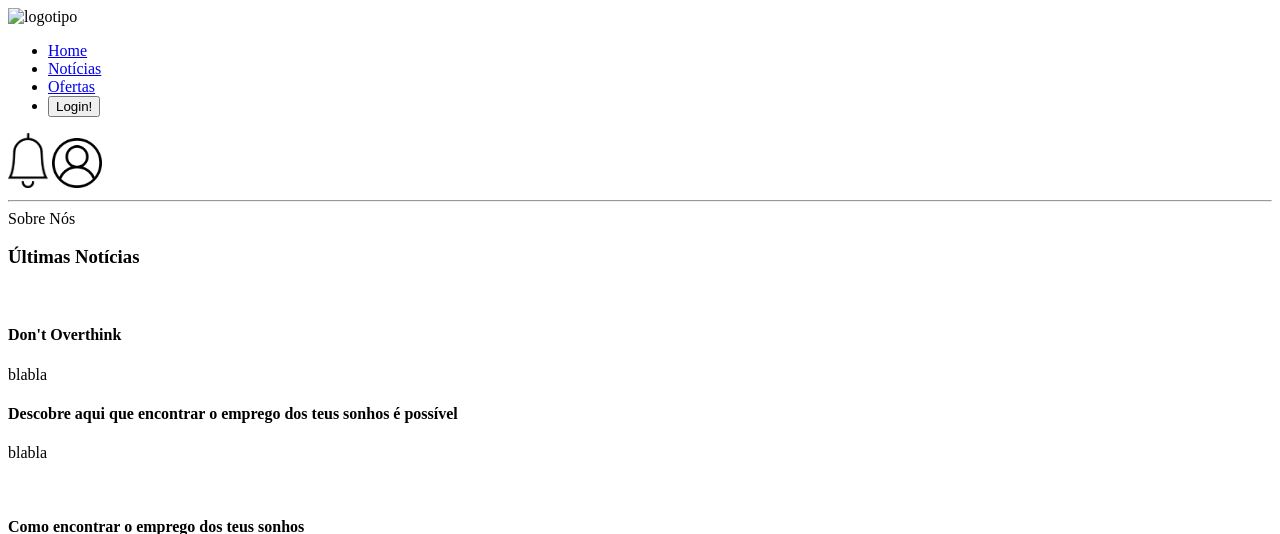
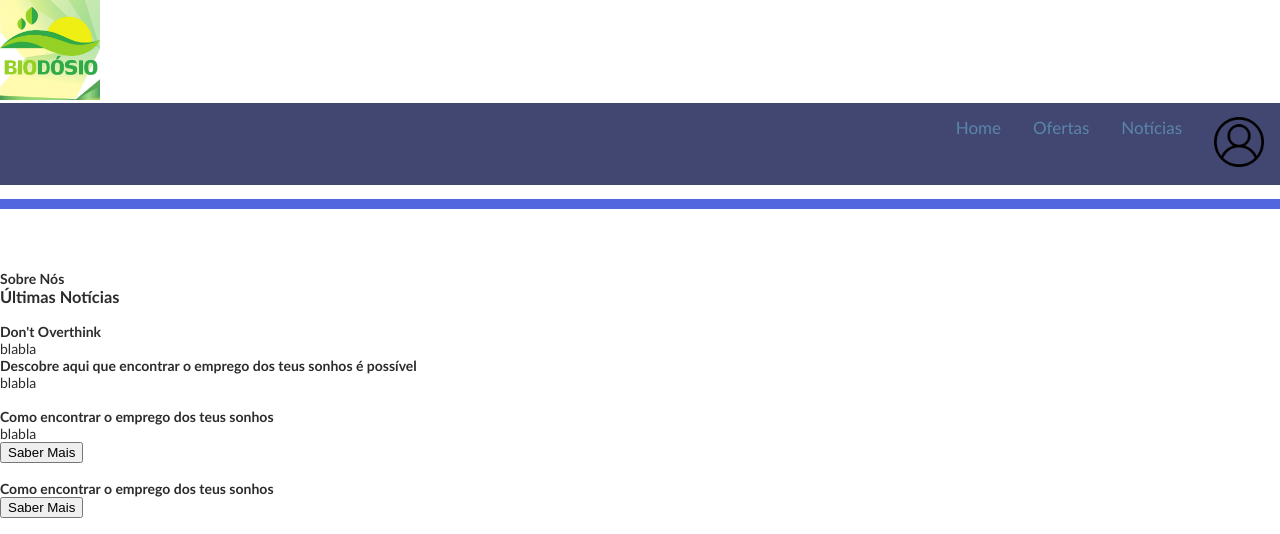
Before and after one commit to winglessvolk/Pemprego, a PHP site: page / in a window 1280 px wide. Shown: the top 534 px of the page. Run offline with PHP 8.4, Linux system fonts and the light colour scheme.

Commit message:
added biodosio logo for extra oof

```diff
--- a/css/default.css
+++ b/css/default.css
@@ -11,17 +11,23 @@
     font-kerning: normal;
     overflow: hidden;
 }
-
-/* Add a black background color to the top navigation */
+/* colours
+#F46036
+#5B85AA
+#414770
+#372248
+#171123
+*/
+/*top nav colour and alignment*/
 .topnav {
-    background-color: #333;
-    overflow: hidden;
-  }
+  background-color: #414770;
+  overflow: hidden;
+}
 
   /* Style the links inside the navigation bar */
   .topnav a {
     float: right;
-    color: #f2f2f2;
+    color: #5B85AA;
     text-align: center;
     padding: 14px 16px;
     text-decoration: none;
@@ -42,3 +48,7 @@
   hr { display: block; height: 10px;
     border: 0; border-top: 10px solid rgb(82, 103, 223);
     margin: 1em 0; padding: 10px; }
+
+  .main_content {
+    background: color url('/images/front_u9.svg') others;
+  }
--- a/index.html
+++ b/index.html
@@ -1,6 +1,8 @@
 <!doctype html>
 <html>
 <head>
+	<link rel="stylesheet" href="css\reset.css">
+	<link rel="stylesheet" href="css\default.css">
 <meta charset="utf-8">
 <title>Homepage</title>
 </head>
@@ -9,19 +11,14 @@
 <!-- início header -->
 
 	<header>
-		<img src="#" alt="logotipo" class="avatar">
-
-		<nav class="menu">
-  			<ul class="menu-list">
-    			<li><a href="#">Home</a></li>
+		<img src="images\logo.png" alt="logotipo" class="avatar" height="100" width="100">
+		<nav class="topnav">
+  			<ul class="topnav a">
+				<li><a href="login.php"><img src="images/male.png" width="50px" height="" alt="Usuário"/></a></li>
     			<li><a href="#">Notícias</a></li>
 				<li><a href="#">Ofertas</a></li>
-				<li><a href="login.php"><button>Login!</button></a></li>
+				<li><a href="#">Home</a></li>
   			</ul>
-
-
-			<img src="images/drinkerbell.png" width="40px" height="" alt="Notificação"/>
-  			<img src="images/male.png" width="50px" height="" alt="Usuário"/>
 		</nav>
 	</header>
 
@@ -31,7 +28,12 @@
 
 <!--início main-content-->
 
-<div class="main_content">Sobre Nós</div>
+<div class="main_content">
+
+<br>
+	<b>Sobre Nós</b>
+<br>
+</div>
 
 	<div class="gallery">
 
```
Also changed, not shown: images/logo.png (added).
